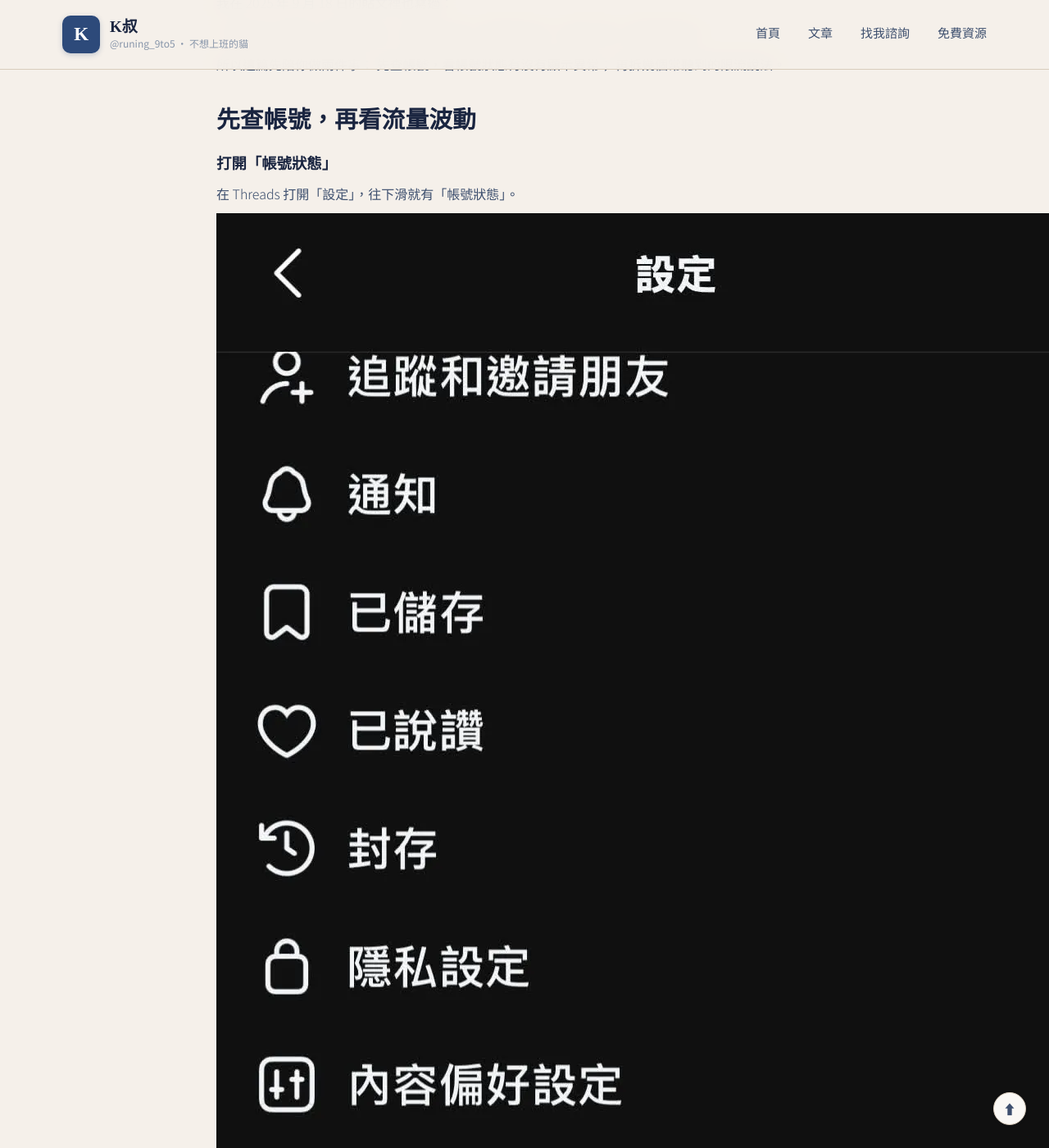
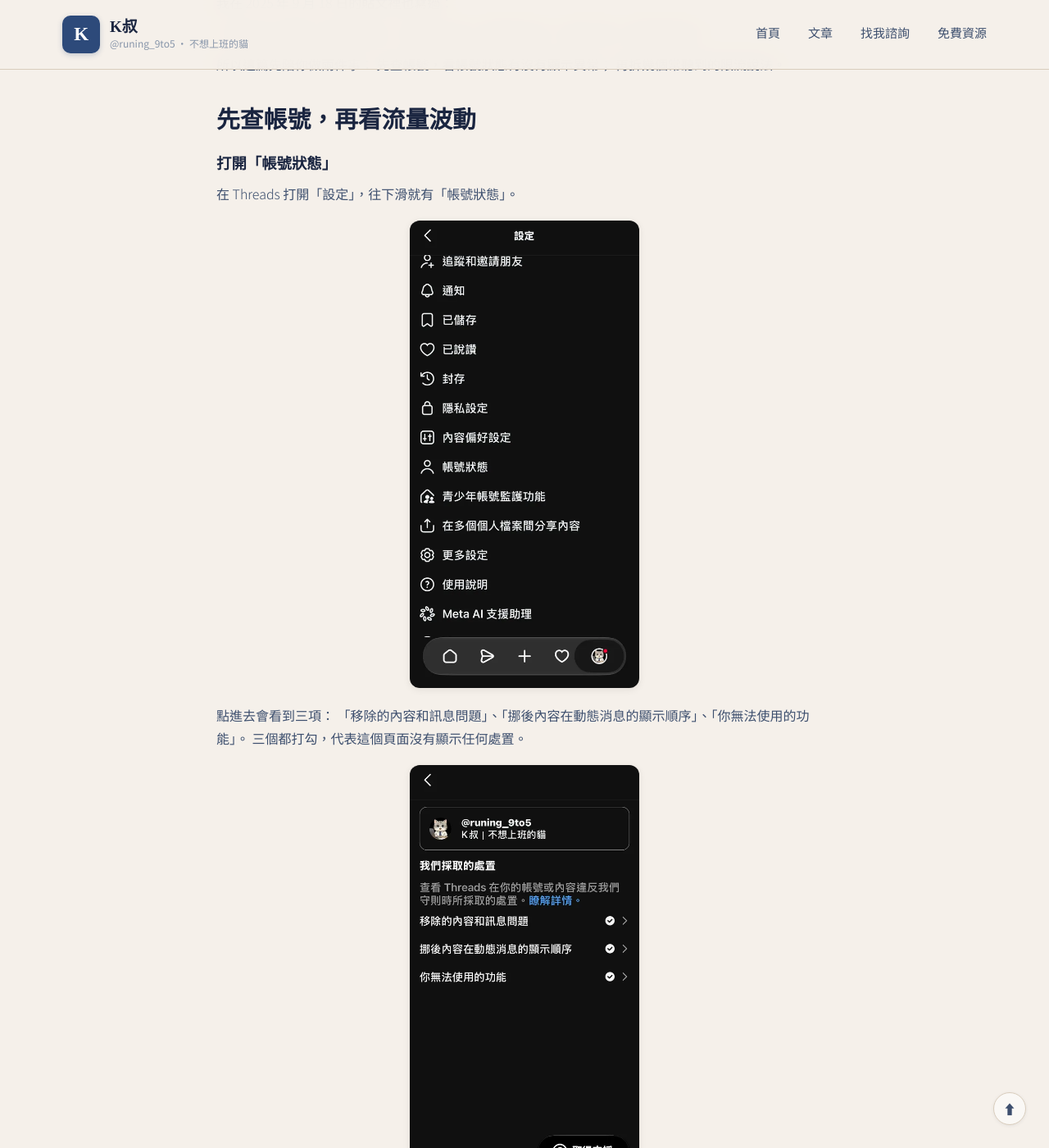
Before and after one commit to KenHAI666/Runing9TO5, a Jekyll site: the page built from _posts/2026-10-19-threads-no-traffic-shadowban.md, in a window 1280 px wide and 1400 px high, scrolled down 594 px. Shown: the whole window at 82% size. Built offline with Jekyll 4.4.1, drawn with Linux system fonts in a browser that asks for light colours.

Commit message:
縮小限流文的兩張手機截圖：檔案 1125→540px、顯示寬度上限 280px、加 lazy 載入

```diff
--- a/_posts/2026-10-19-threads-no-traffic-shadowban.md
+++ b/_posts/2026-10-19-threads-no-traffic-shadowban.md
@@ -43,13 +43,13 @@
 
 在 Threads 打開「設定」，往下滑就有「帳號狀態」。
 
-![Threads 設定頁裡的「帳號狀態」](/assets/images/articles/threads-account-status-step1.webp)
+![Threads 設定頁裡的「帳號狀態」](/assets/images/articles/threads-account-status-step1.webp){: .post-screenshot width="540" height="1099" loading="lazy"}
 
 點進去會看到三項：
 「移除的內容和訊息問題」、「挪後內容在動態消息的顯示順序」、「你無法使用的功能」。
 三個都打勾，代表這個頁面沒有顯示任何處置。
 
-![我的帳號狀態，三項都打勾](/assets/images/articles/threads-account-status-result.webp)
+![我的帳號狀態，三項都打勾](/assets/images/articles/threads-account-status-result.webp){: .post-screenshot width="540" height="1099" loading="lazy"}
 
 我自己查的時候，三個都是勾勾。
 所以流量低，不一定是被限流。
--- a/assets/css/style.css
+++ b/assets/css/style.css
@@ -967,3 +967,6 @@
 @media (max-width: 480px) {
   .card-section p, .card-section-1 p { font-size: 0.9rem; }
 }
+
+/* 文章內手機截圖：限制顯示寬度 */
+.post-screenshot { display: block; width: 100%; max-width: 280px; height: auto; margin: 1.2em auto; border-radius: 12px; box-shadow: 0 2px 10px rgba(0,0,0,.08); }
```
Also changed, not shown: assets/images/articles/threads-account-status-result.webp, assets/images/articles/threads-account-status-step1.webp.
